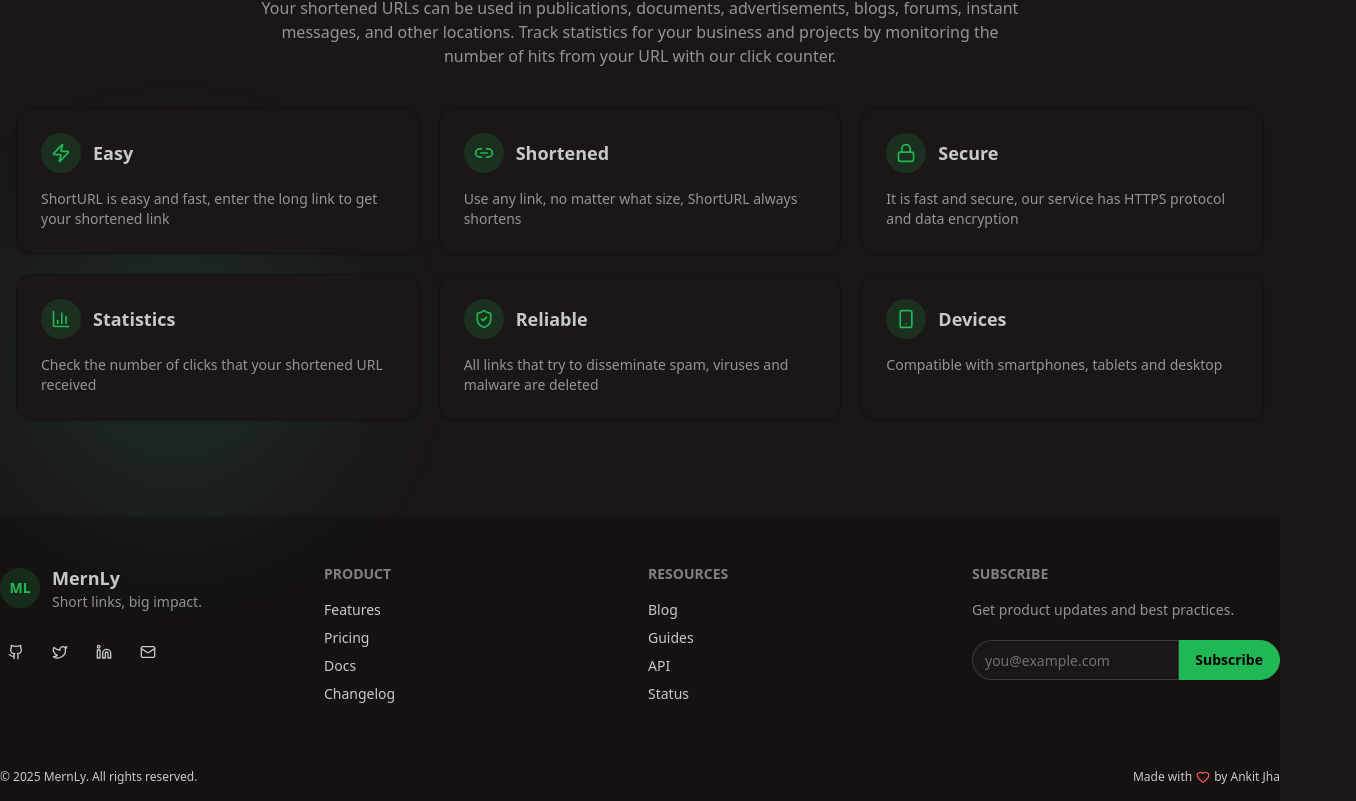
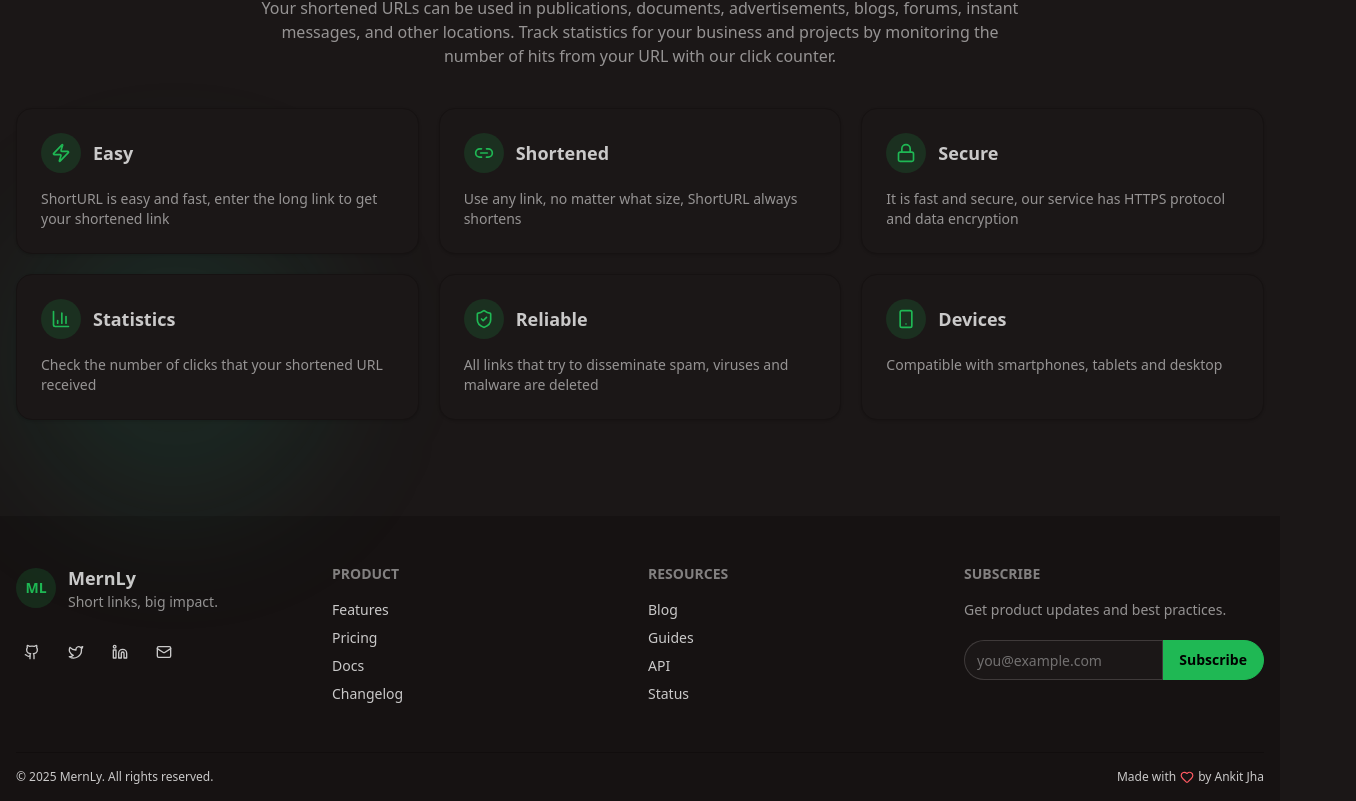
Before and after one commit to ankitjhagithub21/mern.ly, a React (Vite) app in the folder client/: page / in a window 1280 px wide. Shown: the part 856-1657 px from the top of the page, 1356 px wide, since content can reach past the window. Built offline with nearby package versions, Linux system fonts and the light colour scheme; no server answers.

Commit message:
fix overflow

```diff
--- a/client/src/components/Footer.jsx
+++ b/client/src/components/Footer.jsx
@@ -53,7 +53,7 @@ const Footer = ({ className = "", onSubscribe }) => {
 
   return (
     <footer className={`bg-base-200 text-base-content ${className}`}>
-      <div className="container mx-auto">
+      <div className="container mx-auto px-4">
         {/* Top */}
         <div className="footer py-12 grid lg:grid-cols-4 md:grid-cols-2 grid-cols-1">
           {/* Brand */}
--- a/client/src/components/HeroSection.jsx
+++ b/client/src/components/HeroSection.jsx
@@ -57,11 +57,11 @@ const HeroSection = ({
 
   return (
     <section
-      className={`  w-full py-24 px-5 ${className}`}
+      className={`  w-full py-24 px-5 ${className} relative overflow-x-hidden`}
     >
       <div className="max-w-7xl mx-auto relative">
 
-        <div className="hidden md:block">
+
           <div
 
             className="pointer-events-none absolute -top-24 -left-24 h-72 w-72 rounded-full bg-primary/20 blur-3xl"
@@ -70,7 +70,7 @@ const HeroSection = ({
 
             className="pointer-events-none absolute -bottom-24 -right-24 h-80 w-80 rounded-full bg-secondary/20 blur-3xl"
           ></div>
-        </div>
+
 
         <div className="grid grid-cols-1 lg:grid-cols-2 relative gap-10">
           {/* Left: Copy + Form */}
--- a/client/src/pages/HomePage.jsx
+++ b/client/src/pages/HomePage.jsx
@@ -33,7 +33,7 @@ const HomePage = () => {
   };
 
   return (
-    <main className='container mx-auto'>
+    <main>
       <HeroSection onShorten={handleShorten} isLoading={isLoading} defaultUrl={shortUrl || 'mern.ly/xyz123'} />
       <FeaturesSection />
     </main>
```
